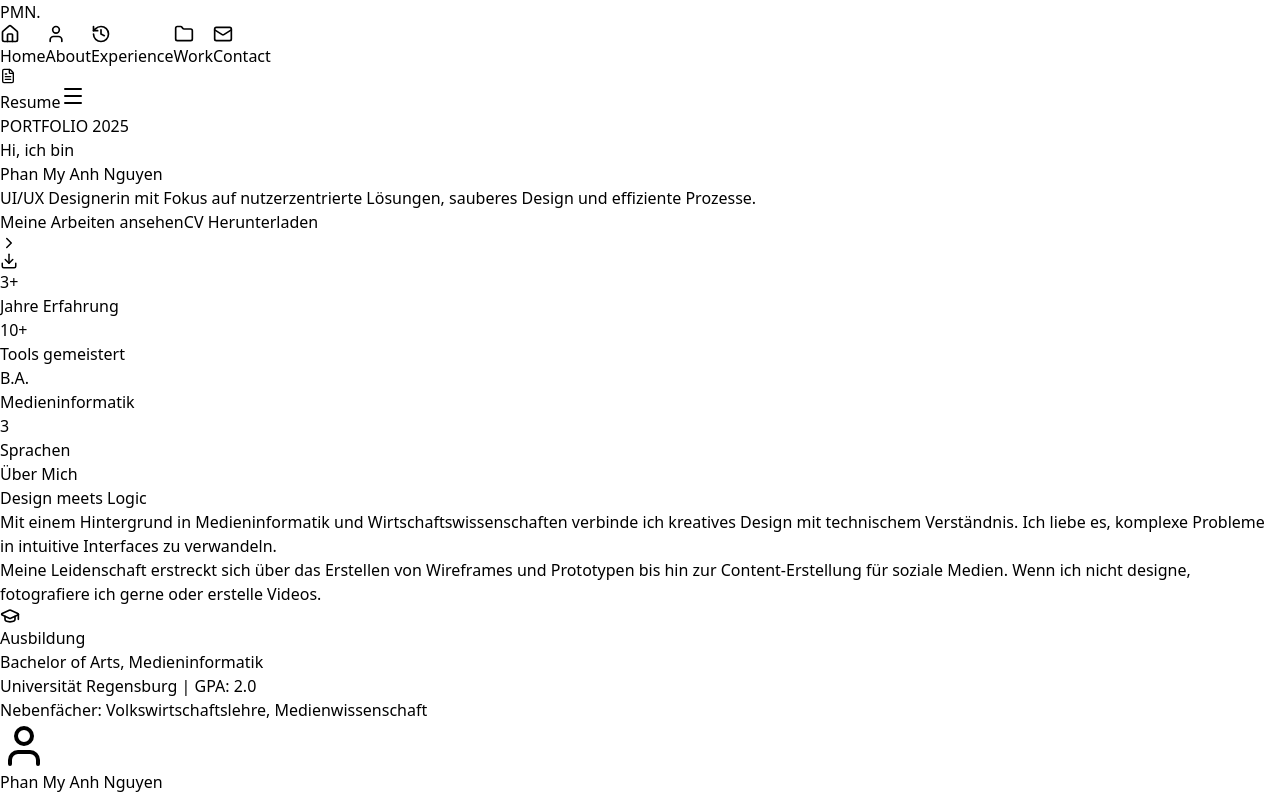
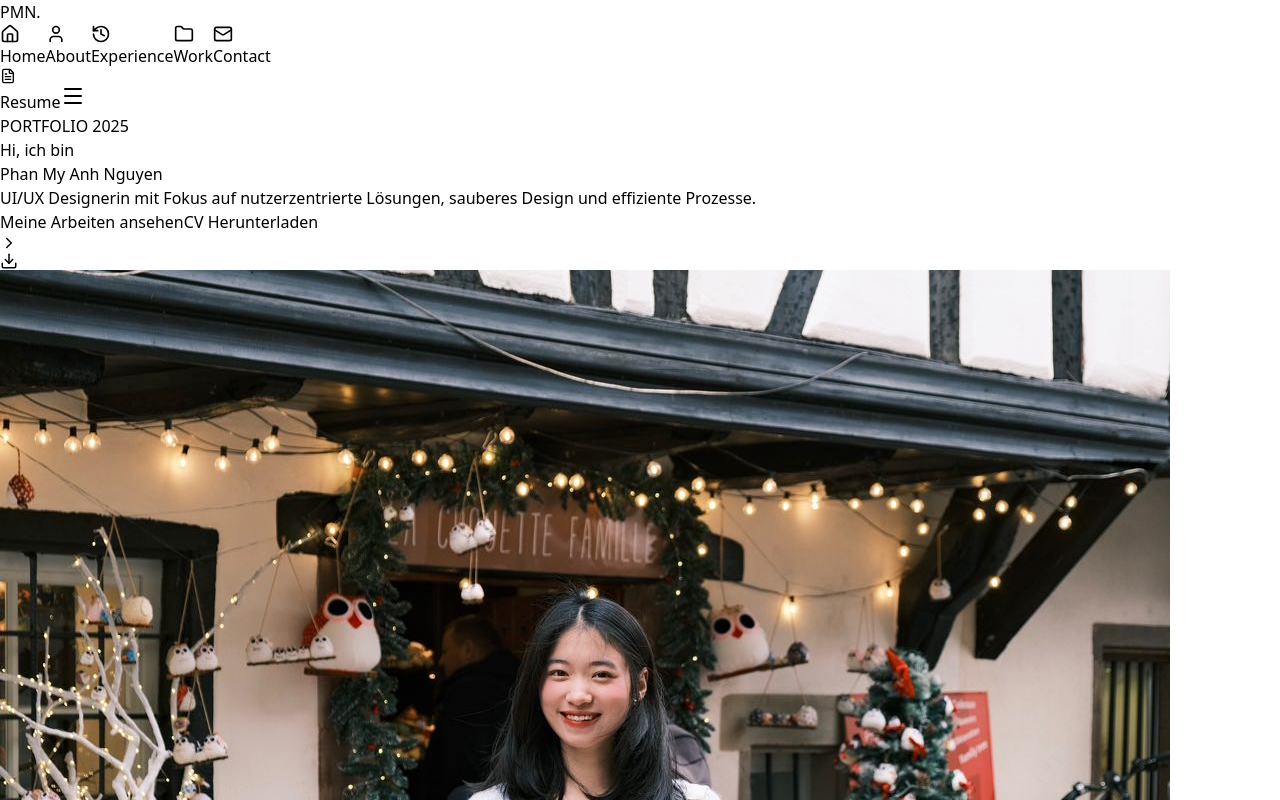
Before and after one commit to nguyendangtritoan/mia, a React (Vite) app: page / in a window 1280 px wide. Shown: the top 800 px of the page. Built offline with nearby package versions, Linux system fonts and the light colour scheme.

Commit message:
na: version 2

```diff
--- a/src/App.tsx
+++ b/src/App.tsx
@@ -1,14 +1,16 @@
 import React, { useState, useEffect } from 'react';
-import { Menu, X, Mail, Phone, MapPin, Download, Palette, Layout, Users, Code, Briefcase, GraduationCap, ChevronRight, FileText, User, Home, Folder, History } from 'lucide-react';
+import { Menu, X, Mail, Phone, MapPin, Download, Palette, Layout, Users, Code, Briefcase, GraduationCap, ChevronRight, FileText, User, Home, Folder, History, Linkedin } from 'lucide-react';
 import EncowayLogo from './EncowayLogo';
 import KukaLogo from './KukaLogo';
 import VWLogo from './VWLogo';
+import profileImage from './assets/profile.jpg';
 
 const App = () => {
   const [isMenuOpen, setIsMenuOpen] = useState(false);
   const [activeSection, setActiveSection] = useState('home');
   const [scrolled, setScrolled] = useState(false);
 
+  // Handle scroll effects
   useEffect(() => {
     const handleScroll = () => {
       setScrolled(window.scrollY > 50);
@@ -198,8 +200,10 @@ const App = () => {
         <div className="absolute top-0 right-0 -mt-20 -mr-20 w-96 h-96 bg-blue-100 rounded-full blur-3xl opacity-50 pointer-events-none"></div>
         <div className="absolute bottom-0 left-0 -mb-20 -ml-20 w-72 h-72 bg-purple-100 rounded-full blur-3xl opacity-50 pointer-events-none"></div>
 
-        <div className="container mx-auto max-w-5xl">
-          <div className="space-y-6">
+        <div className="container mx-auto max-w-6xl">
+          <div className="flex flex-col-reverse md:flex-row items-center gap-12 md:gap-20">
+            {/* Text Content - Left Side */}
+            <div className="flex-1 space-y-6 text-center md:text-left">
               <span className="inline-block py-1 px-3 rounded-full bg-blue-50 text-blue-600 text-sm font-semibold tracking-wide mb-4 animate-fade-in">
                 PORTFOLIO 2025
               </span>
@@ -213,7 +217,7 @@ const App = () => {
                 UI/UX Designerin mit Fokus auf nutzerzentrierte Lösungen, sauberes Design und effiziente Prozesse.
               </p>
 
-            <div className="flex flex-wrap gap-4 pt-8">
+              <div className="flex flex-wrap gap-4 pt-8 justify-center md:justify-start">
                 <button
                   onClick={() => scrollTo('projects')}
                   className="px-8 py-4 bg-slate-900 text-white rounded-full font-medium hover:bg-slate-800 transition-all shadow-lg hover:shadow-xl flex items-center gap-2"
@@ -227,6 +231,23 @@ const App = () => {
                 >
                   CV Herunterladen <Download size={18} />
                 </a>
+              </div>
+            </div>
+
+            {/* Image - Right Side */}
+            <div className="flex-1 relative w-full max-w-md md:max-w-lg">
+               {/* Decorative Elements behind image */}
+               <div className="absolute top-10 right-10 w-full h-full bg-blue-100 rounded-3xl transform rotate-6 z-0"></div>
+               <div className="absolute -bottom-5 -left-5 w-24 h-24 bg-purple-100 rounded-full blur-xl z-0"></div>
+
+               {/* Profile Image */}
+               <div className="relative z-10 rounded-3xl overflow-hidden shadow-2xl border-4 border-white">
+                  <img
+                    src={profileImage}
+                    alt="Phan My Anh Nguyen"
+                    className="w-full h-auto object-cover"
+                  />
+               </div>
             </div>
           </div>
 
@@ -275,13 +296,6 @@ const App = () => {
                   <div className="text-sm text-slate-500">Universität Regensburg | GPA: 2.0</div>
                   <div className="text-sm text-slate-400 mt-1">Nebenfächer: Volkswirtschaftslehre, Medienwissenschaft</div>
                 </div>
-              </div>
-
-              <div className="mt-8">
-                <div className="w-24 h-24 rounded-full bg-blue-100 border-4 border-white shadow-lg flex items-center justify-center">
-                  <User size={48} className="text-blue-500" />
-                </div>
-                <p className="text-sm text-slate-500 mt-2">Phan My Anh Nguyen</p>
               </div>
             </div>
 
@@ -438,16 +452,17 @@ const App = () => {
               <div className="font-medium text-slate-200">Email</div>
               <div className="text-sm text-slate-500 mt-1">nguyenphanmyanh@gmail.com</div>
             </a>
-            <div className="bg-slate-800 p-6 rounded-xl hover:bg-slate-700 transition-colors group">
-              <Phone className="mx-auto mb-4 text-blue-400 group-hover:scale-110 transition-transform" size={32} />
-              <div className="font-medium text-slate-200">Telefon</div>
-              <div className="text-sm text-slate-500 mt-1">+49 1624562672</div>
-            </div>
+            {/* Removed Phone Number Block */}
             <div className="bg-slate-800 p-6 rounded-xl hover:bg-slate-700 transition-colors group">
               <MapPin className="mx-auto mb-4 text-blue-400 group-hover:scale-110 transition-transform" size={32} />
               <div className="font-medium text-slate-200">Standort</div>
               <div className="text-sm text-slate-500 mt-1">Frankfurt am Main</div>
             </div>
+            <a href="https://www.linkedin.com/in/myanh02/" target="_blank" rel="noopener noreferrer" className="bg-slate-800 p-6 rounded-xl hover:bg-slate-700 transition-colors group">
+              <Linkedin className="mx-auto mb-4 text-blue-400 group-hover:scale-110 transition-transform" size={32} />
+              <div className="font-medium text-slate-200">LinkedIn</div>
+              <div className="text-sm text-slate-500 mt-1">@myanh02</div>
+            </a>
           </div>
 
           <footer className="text-slate-600 text-sm pt-8 border-t border-slate-800">
--- a/src/KukaLogo.tsx
+++ b/src/KukaLogo.tsx
@@ -1,5 +1,3 @@
-import React from 'react';
-
 const KukaLogo = ({ className }: { className?: string }) => (
   <svg
     xmlns="http://www.w3.org/2000/svg"
--- a/src/VWLogo.tsx
+++ b/src/VWLogo.tsx
@@ -1,5 +1,3 @@
-import React from 'react';
-
 const VWLogo = ({ className }: { className?: string }) => (
   <svg
     xmlns="http://www.w3.org/2000/svg"
```
Also changed, not shown: src/assets/profile.jpg (added). Lines whose indentation alone changed are shown as unchanged.
